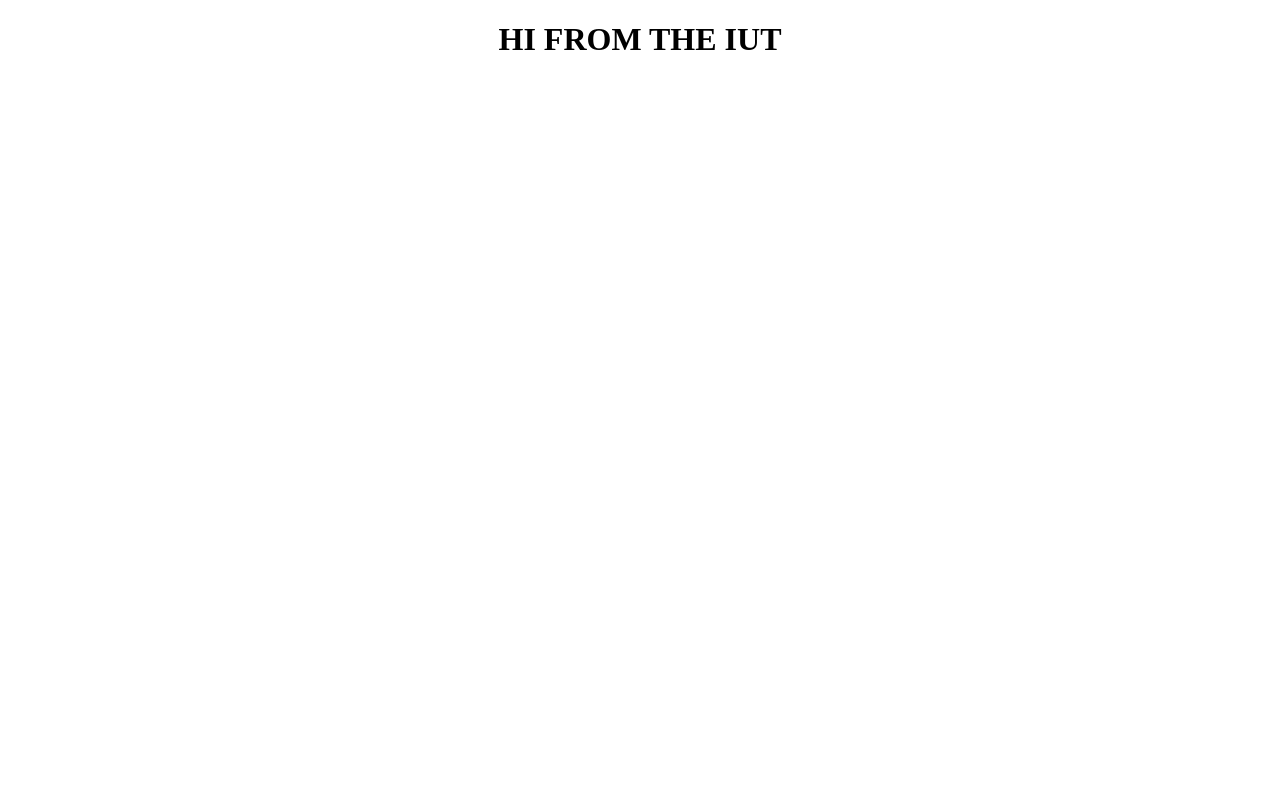
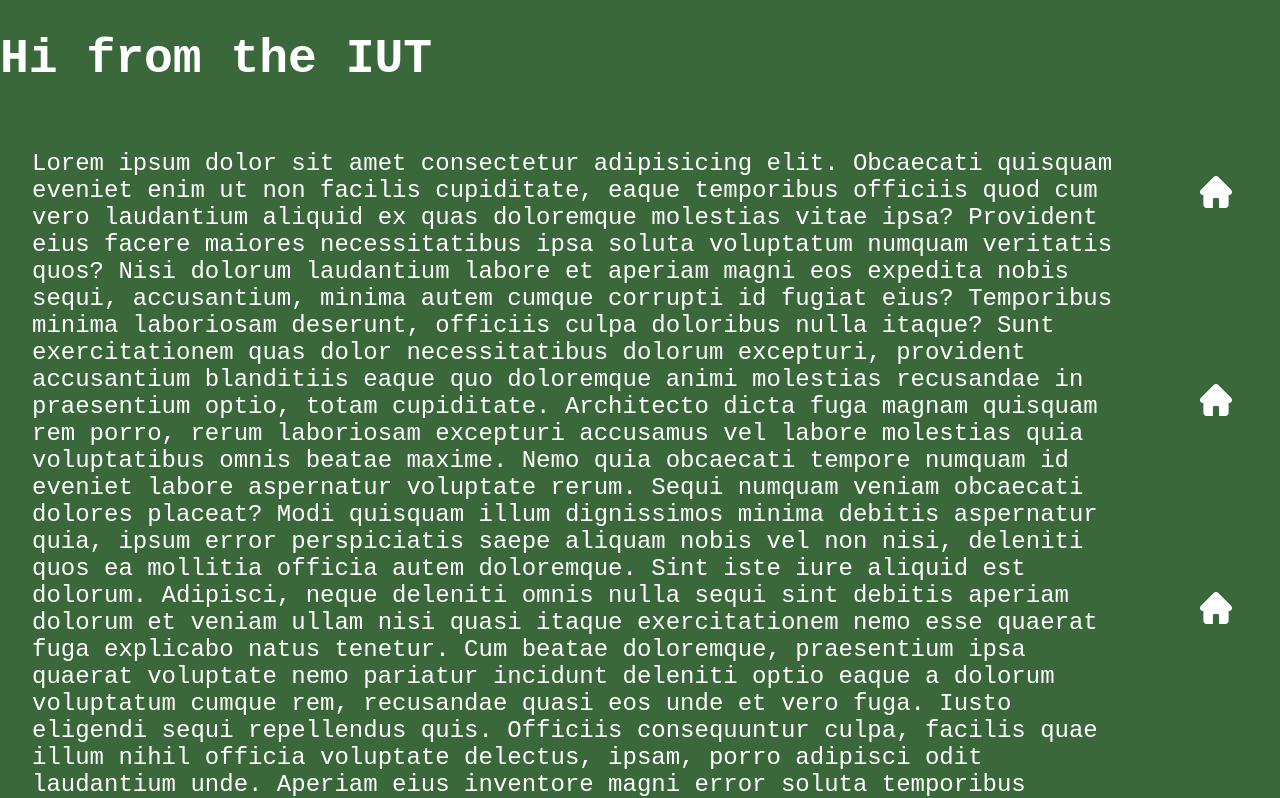
Before and after one commit to dvachette/framework_english_website, a React (Vite) app: page / in a window 1280 px wide. Shown: the top 798 px of the page. Built offline with nearby package versions, Linux system fonts and the light colour scheme.

Commit message:
send to vercel

```diff
--- a/src/App.css
+++ b/src/App.css
@@ -1,40 +1,56 @@
 #root {
-  max-width: 1280px;
-  margin: 0 auto;
-  padding: 2rem;
-  text-align: center;
+  --background-color: #3b683b;
+  --emphasis-color: #d2781f;
+  --button-color: #ffffff;
 }
 
-nav#menuNav {
-  display: flex;
-  flex-direction: column;
-  align-items: left;
-  gap: 1rem;
+div.app {
+  background-color: var(--background-color);
+  color: var(--button-color);
+  font-family: 'Courier New', Courier, monospace;
+  font-size: 1.5rem;
+  width:100vw;
+  height:100vh;
+  margin:0;
+  padding:0;
+  display:flex;
+
 }
 
-nav#menuNav a {
-  text-decoration: none;
-  color: #000;
-  font-size: 1.5rem;
+button.Button {
+  background-color:transparent;
+  color: var(--button-color);
+  display: flex;
+  justify-content: center;
+  align-items: center;
+  border:none;
+  height: 2rem;
 }
-nav#menuNav a.active {
-  color: #2e7a38;
-  font-weight: bold;
+button.Button > p {
+  padding-right: 2rem;
 }
-nav#menuNav a:hover {
-  color: #2e7a38;
+button.Button > img.ButtonIcon {
+  width: 2rem;
+  height: 2rem;
 }
 
-div.menuDiv {
-  display: flex;
-  justify-content: space-between;
+aside.sidebar {
+  position: fixed;
+  top: 0;
+  right: 0;
+  display:flex;
+  flex-direction:column;
   align-items: center;
-  margin-bottom: 2rem;
-  background-color: #aeaeae41;
-  width: 150px;
-  padding-right: 3rem;
-  padding-top: 5rem;
-  padding-bottom: 2rem;
-  padding-left: 2rem;
-  border-bottom-right-radius: 50px;
+  justify-content: space-evenly;
+  width: 10vw;
+  height:100%;
+  background-color: var(--background-color);
 }
+main {
+  width:90vw;
+  background-color:var(--background-color);
+  height: 200vh;
+}
+main > p {
+  padding: 2rem;
+}
--- a/src/App.tsx
+++ b/src/App.tsx
@@ -1,8 +1,38 @@
 import "./App.css";
+import Button from "./elements/button";
 
 function App() {
     return (
-      <h1>HI FROM THE IUT</h1>
+      <div className="app">
+        <main>
+          <h1>Hi from the IUT</h1>
+          <p>Lorem ipsum dolor sit amet consectetur adipisicing elit. Obcaecati quisquam eveniet enim ut non facilis cupiditate, eaque temporibus officiis quod cum vero laudantium aliquid ex quas doloremque molestias vitae ipsa?
+          Provident eius facere maiores necessitatibus ipsa soluta voluptatum numquam veritatis quos? Nisi dolorum laudantium labore et aperiam magni eos expedita nobis sequi, accusantium, minima autem cumque corrupti id fugiat eius?
+          Temporibus minima laboriosam deserunt, officiis culpa doloribus nulla itaque? Sunt exercitationem quas dolor necessitatibus dolorum excepturi, provident accusantium blanditiis eaque quo doloremque animi molestias recusandae in praesentium optio, totam cupiditate.
+          Architecto dicta fuga magnam quisquam rem porro, rerum laboriosam excepturi accusamus vel labore molestias quia voluptatibus omnis beatae maxime. Nemo quia obcaecati tempore numquam id eveniet labore aspernatur voluptate rerum.
+          Sequi numquam veniam obcaecati dolores placeat? Modi quisquam illum dignissimos minima debitis aspernatur quia, ipsum error perspiciatis saepe aliquam nobis vel non nisi, deleniti quos ea mollitia officia autem doloremque.
+          Sint iste iure aliquid est dolorum. Adipisci, neque deleniti omnis nulla sequi sint debitis aperiam dolorum et veniam ullam nisi quasi itaque exercitationem nemo esse quaerat fuga explicabo natus tenetur.
+          Cum beatae doloremque, praesentium ipsa quaerat voluptate nemo pariatur incidunt deleniti optio eaque a dolorum voluptatum cumque rem, recusandae quasi eos unde et vero fuga. Iusto eligendi sequi repellendus quis.
+          Officiis consequuntur culpa, facilis quae illum nihil officia voluptate delectus, ipsam, porro adipisci odit laudantium unde. Aperiam eius inventore magni error soluta temporibus tempore, voluptates quia nihil vero non ullam!
+          Sit natus quis ea velit explicabo repellat rerum quos quam cumque sed. Suscipit voluptas voluptatibus sint inventore vitae excepturi eaque, accusantium optio repellendus, non distinctio eveniet aliquid autem ut dolorum.
+          Sint laboriosam soluta fugit vitae ratione culpa magnam tenetur quos. Recusandae vitae ea quibusdam accusantium, quasi porro molestias quidem dignissimos corrupti modi qui officiis! Natus similique ipsa accusamus! Vero, amet.
+          Odio voluptates quis odit placeat amet inventore laborum quaerat vero dolorum! Obcaecati voluptate quas accusamus nihil esse vero, odit nostrum doloremque placeat est, voluptas cupiditate ut impedit at, distinctio ea.
+          Fugiat delectus odit veniam quo perferendis debitis doloremque cupiditate nisi, obcaecati aspernatur, exercitationem repudiandae fuga labore eos? Voluptas mollitia obcaecati, veniam nihil, dignissimos consequuntur temporibus nam voluptatibus odio neque voluptatem.
+          Repudiandae ut cum repellat laudantium ad magni fuga rem libero voluptatem, ducimus hic. Unde perspiciatis itaque veniam ipsa illo nihil tempore necessitatibus magnam, qui expedita, accusamus obcaecati voluptate at doloremque?
+          Expedita, hic minima doloribus ut quia veritatis beatae. Iure, quae quidem. Consequuntur corrupti dolor officiis distinctio? Sint perspiciatis unde cumque voluptas temporibus repellat numquam dignissimos aliquid. Cupiditate nam deleniti repellendus?
+          Molestiae ducimus ipsam aperiam, itaque praesentium expedita vel porro repellat blanditiis laboriosam? Nulla at quia nemo, officia voluptates porro nihil, distinctio nam facilis id possimus assumenda ipsam suscipit repudiandae minus.
+          Est repellat, corrupti id adipisci, voluptate deserunt eligendi voluptatem reiciendis quasi atque explicabo, eius nesciunt magnam quod non accusantium eveniet sapiente consequatur. Repudiandae ab molestias esse impedit, officiis consequatur aperiam.
+          Illo nam aperiam enim nostrum eligendi excepturi sapiente. Iste, aliquam sint fuga unde corrupti nobis dolor totam ut sunt et reprehenderit quos autem tenetur error excepturi recusandae deleniti nisi illo?
+          Veritatis, perspiciatis deleniti! Fuga, distinctio architecto quibusdam tenetur ea cumque autem dolorem maiores, debitis, minima impedit similique necessitatibus minus. Odit, mollitia accusantium in debitis aliquid magni pariatur magnam suscipit reiciendis?
+          Error cumque alias autem. Est facere velit adipisci officiis veniam recusandae, accusamus necessitatibus architecto aut repudiandae eum nostrum, vel sapiente maxime sint minus, optio iusto distinctio earum? Minus, rem facere.
+          Quo esse explicabo molestiae optio vitae rerum atque excepturi aut sequi repudiandae iste, perferendis consectetur eligendi cupiditate temporibus repellendus dolorem numquam neque? Ad unde cumque libero mollitia laudantium ut assumenda.</p>
+        </main>
+        <aside className="sidebar">
+          <Button label="Click Me" onclick={() => alert("Button clicked!")} iconPath="src/assets/home.png" />
+          <Button label="Click Me" onclick={() => alert("Button clicked!")} iconPath="src/assets/home.png" />
+          <Button label="Click Me" onclick={() => alert("Button clicked!")} iconPath="src/assets/home.png" />
+        </aside>
+      </div>
   );
 }
 
--- /dev/null
+++ b/src/elements/button.tsx
@@ -0,0 +1,25 @@
+import { useState } from "react";
+
+interface ButtonProps {
+    label: string;
+    onclick: () => void;
+    iconPath:string
+}
+function Button({ label, onclick, iconPath }: ButtonProps) {
+    const [isHovered, setIsHovered] = useState(false);
+    const handleMouseEnter = () => {
+        setIsHovered(true);
+    };
+    const handleMouseLeave = () => {
+        setIsHovered(false);
+    };
+    return (
+        <button onClick={onclick} className="Button" onMouseEnter={handleMouseEnter} onMouseLeave={handleMouseLeave}>
+            {isHovered ? <p> {label} </p> : null}
+            <img src={iconPath} alt="icon" className="ButtonIcon" />
+        </button>
+    );
+}
+
+
+export default Button;
```
Also changed, not shown: src/assets/home.png (added).
